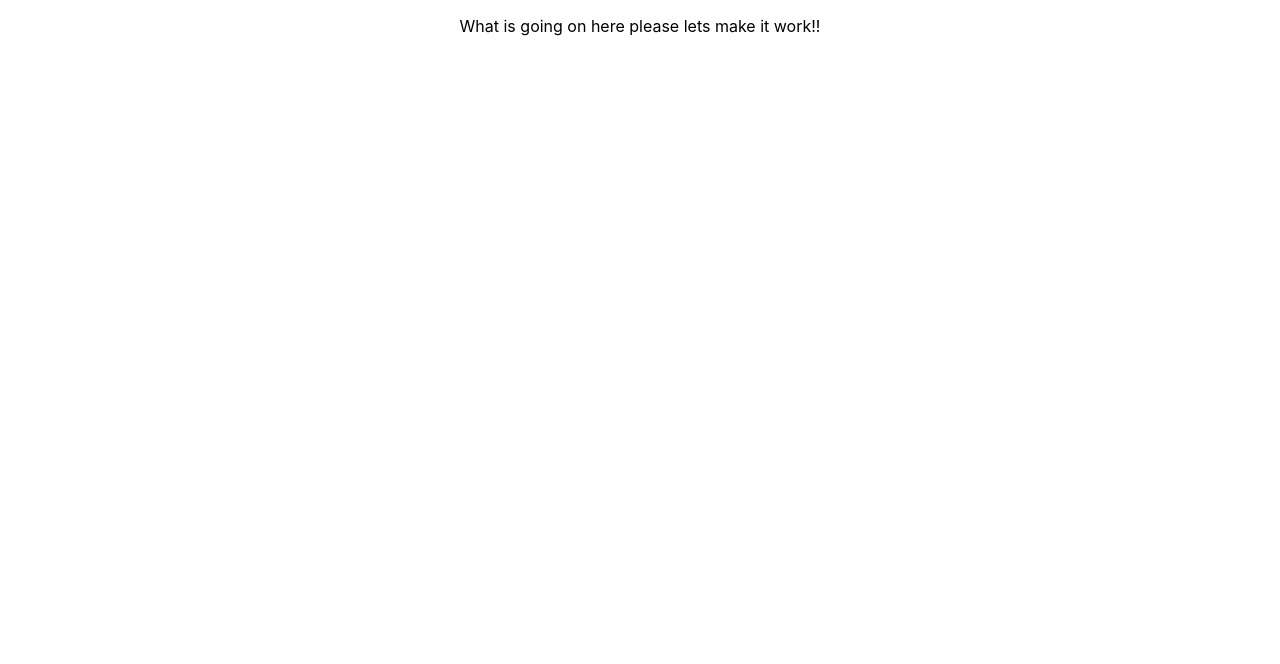
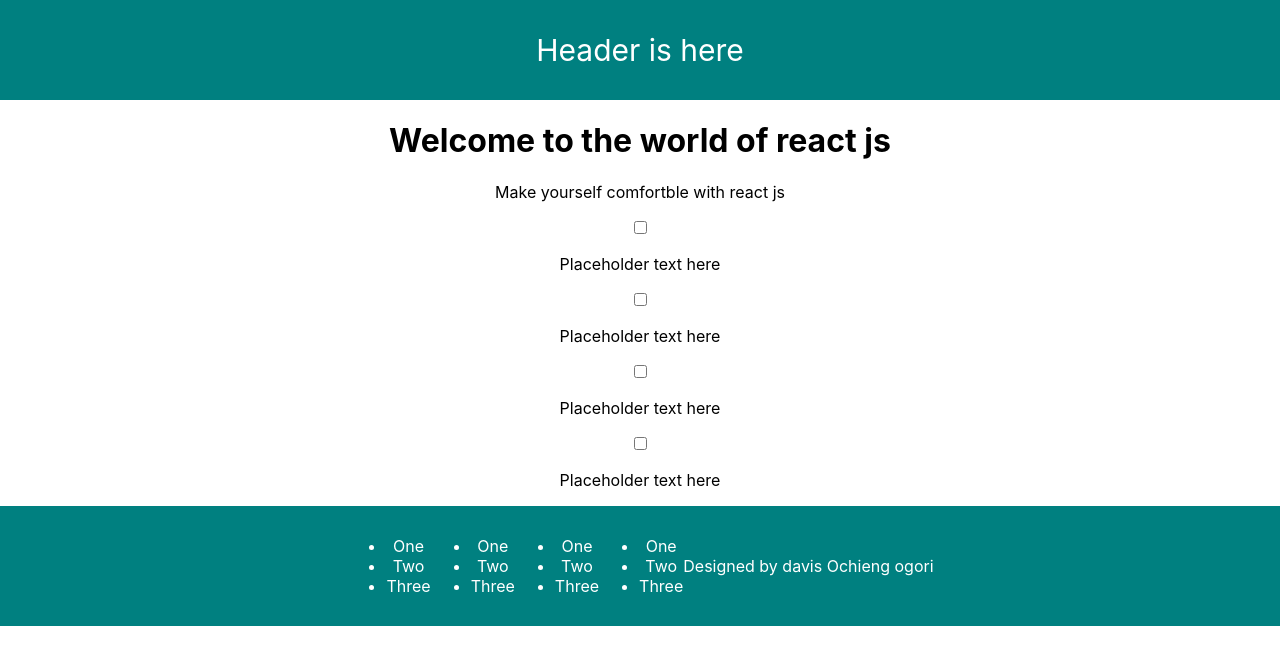
Before and after one commit to OCHIENGDAVIS/scrimba, a React (Create React App) app: page / in a window 1280 px wide. Shown: the top 664 px of the page. Built offline with nearby package versions, Linux system fonts and the light colour scheme.

Commit message:
index .js file

```diff
--- a/src/App.css
+++ b/src/App.css
@@ -1,3 +1,30 @@
+body{
+  padding: 0;
+  margin: 0;
+}
+
+
 .App {
   text-align: center;
 }
+
+.Header{
+  width: 100%;
+  height: 100px;
+  display: flex;
+  align-items: center;
+  justify-content: center;
+  background-color: teal;
+  color: white;
+
+  font-size: 30px;
+}
+.Footer{
+  width: 100%;
+  display: flex;
+  align-items: center;
+  justify-content: center;
+  background-color: teal;
+  color: white;
+  height: 120px;
+}
--- a/src/App.js
+++ b/src/App.js
@@ -1,10 +1,15 @@
 import React from 'react';
 import './App.css';
-
+import List from './components/List'
+import Header from './components/Header'
+import Footer from './components/Footer'
+import MainContent from './components/MainContent'
 function App() {
   return (
     <div className="App">
-      <p>What is going on here please lets make it work!!</p>
+      <Header />
+      <MainContent />
+      <Footer />
     </div>
   );
 }
--- /dev/null
+++ b/src/components/Footer.js
@@ -0,0 +1,41 @@
+import React from 'react'
+
+
+const Footer = ()=>{
+    const name = "davis Ochieng ogori"
+    return (
+        <div className="Footer">
+            <div>
+                <ul>
+                    <li>One</li>
+                    <li>Two</li>
+                    <li>Three</li>
+                </ul>
+            </div>
+            <div>
+                <ul>
+                    <li>One</li>
+                    <li>Two</li>
+                    <li>Three</li>
+                </ul>
+            </div>
+            <div>
+                <ul>
+                    <li>One</li>
+                    <li>Two</li>
+                    <li>Three</li>
+                </ul>
+            </div>
+            <div>
+                <ul>
+                    <li>One</li>
+                    <li>Two</li>
+                    <li>Three</li>
+                </ul>
+            </div>
+    <div>Designed by {`${name}`}</div>
+        </div>
+    )
+}
+
+export default Footer
--- /dev/null
+++ b/src/components/Header.js
@@ -0,0 +1,11 @@
+import React from 'react'
+
+const Header = ()=>{
+    return (
+    <div className="Header">
+        <p>Header is here</p>
+    </div>
+    )
+}
+
+export default Header
--- /dev/null
+++ b/src/components/List.js
@@ -0,0 +1,17 @@
+import React from 'react'
+
+function  List (){
+    return (
+        <div>
+            <ul>
+                <li>one</li>
+                <li>Two</li>
+                <li>Three</li>
+                <li>Four</li>
+                <li>Five</li>
+            </ul>
+        </div>
+    )
+}
+
+export default  List
--- /dev/null
+++ b/src/components/MainContent.js
@@ -0,0 +1,23 @@
+import React from 'react'
+
+
+const MainContent = ()=>{
+    return (
+        <div>
+            <h1>Welcome to the world of react js</h1>
+            <p>Make yourself comfortble with react js</p>
+            <input type="checkbox" />
+            <p>Placeholder text here</p>
+            <input type="checkbox" />
+            <p>Placeholder text here</p>
+            <input type="checkbox" />
+            <p>Placeholder text here</p>
+            <input type="checkbox" />
+            <p>Placeholder text here</p>
+
+
+        </div>
+    )
+}
+
+export default MainContent
```
Also changed, not shown: package.json (+6 -1 lines), 1 other file (tests, documents, lock files or other folders).
